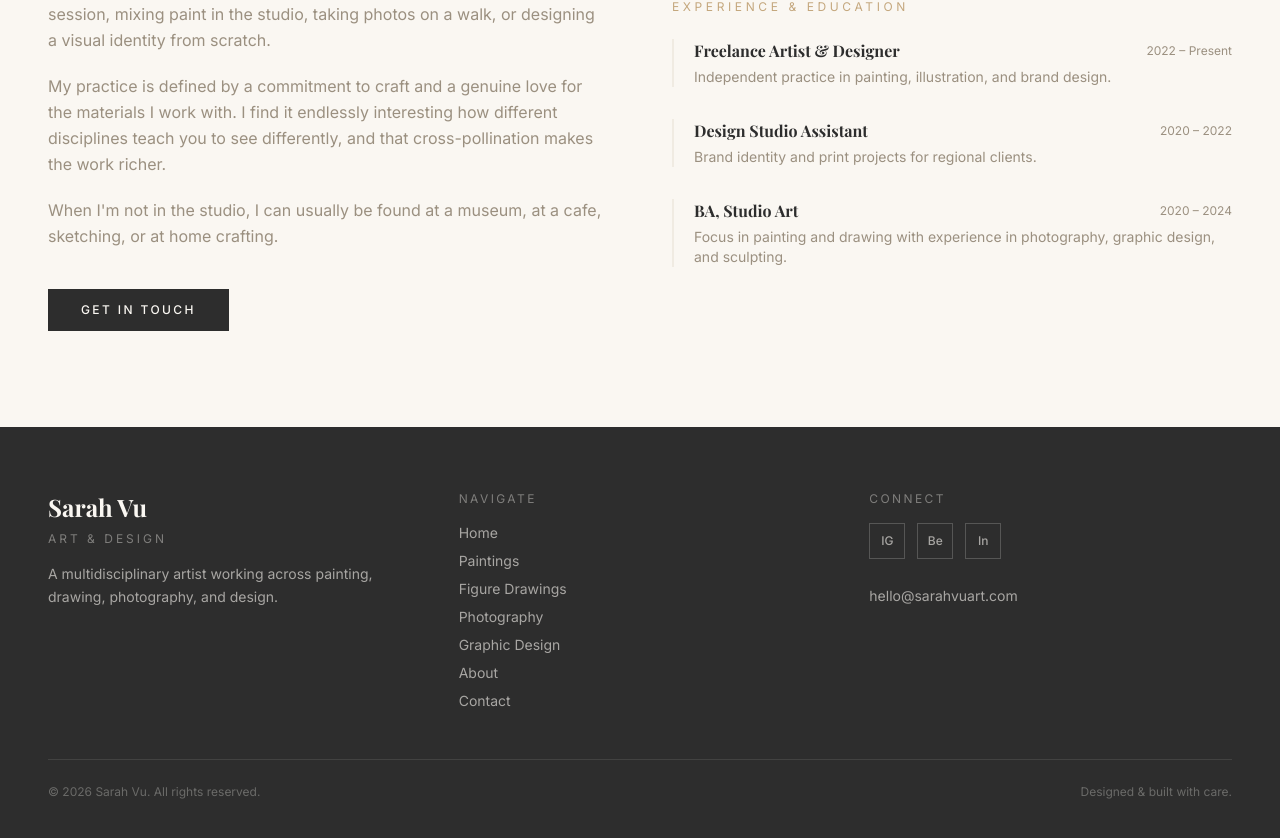
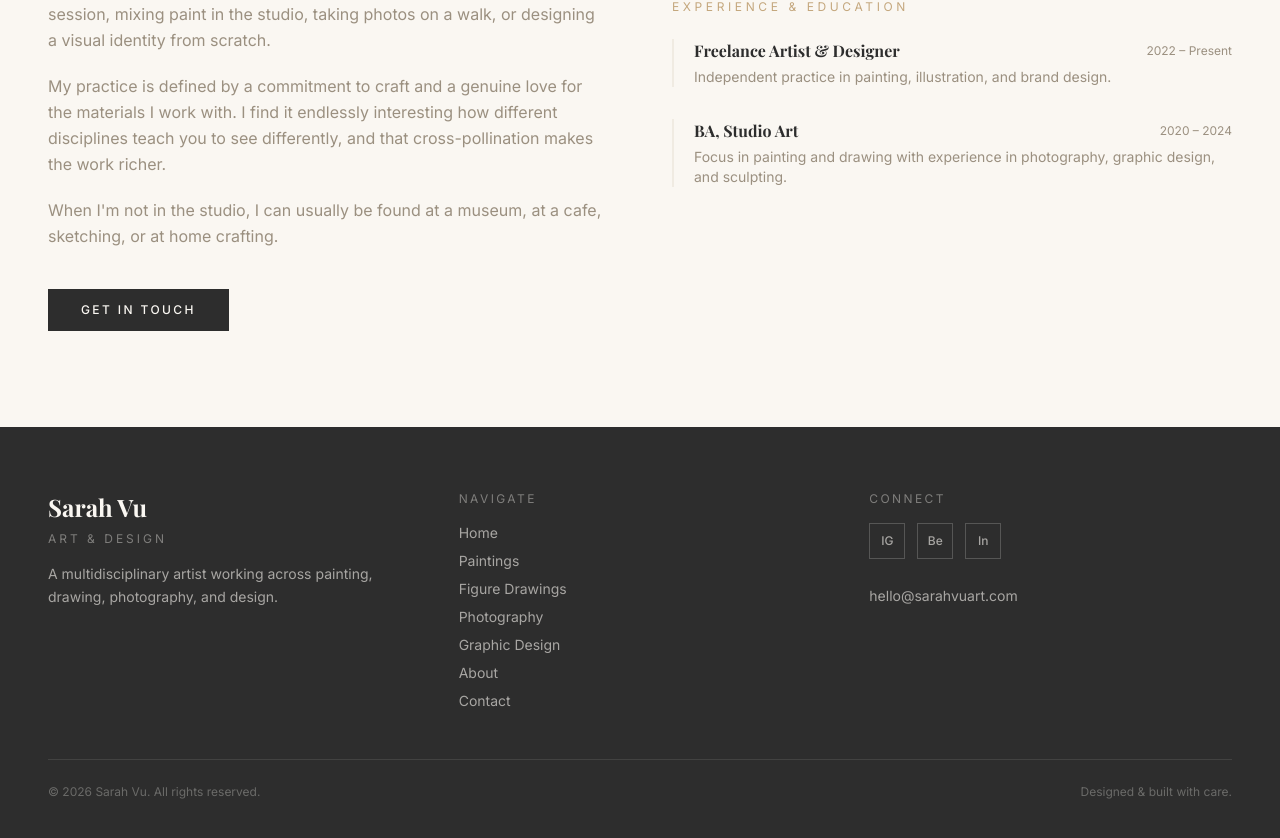
Before and after one commit to sarahvuart/sarahvuart-website, a Next.js app: page /about in a window 1280 px wide. Shown: the part 841-1679 px from the top of the page. Built offline with nearby package versions, Linux system fonts and the light colour scheme; a web font is replaced by a local one.

Commit message:
Update page.tsx

```diff
--- a/app/about/page.tsx
+++ b/app/about/page.tsx
@@ -10,11 +10,6 @@ const experience = [
     role: 'Freelance Artist & Designer',
     years: '2022 – Present',
     note: 'Independent practice in painting, illustration, and brand design.',
-  },
-  {
-    role: 'Design Studio Assistant',
-    years: '2020 – 2022',
-    note: 'Brand identity and print projects for regional clients.',
   },
   {
     role: 'BA, Studio Art',
```
